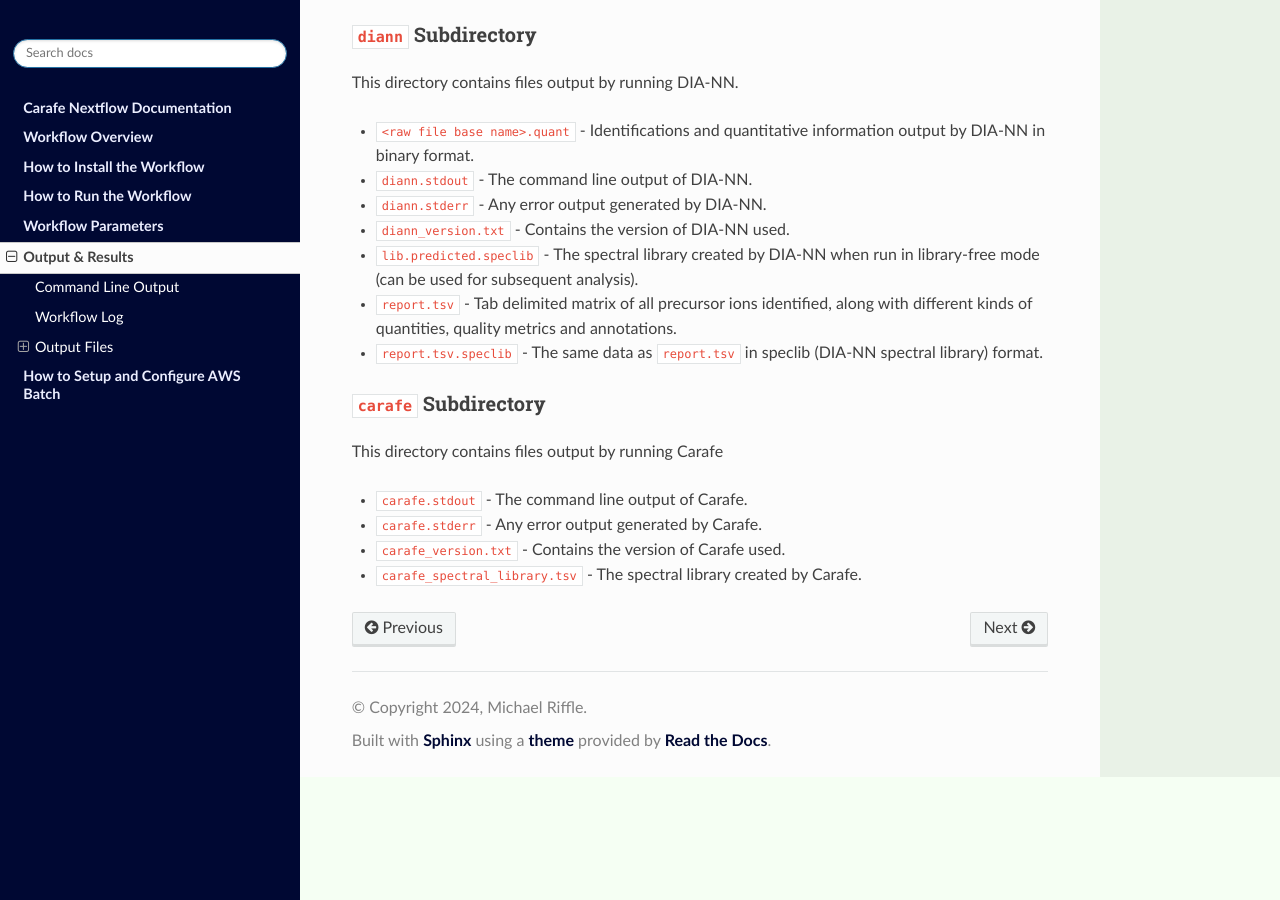
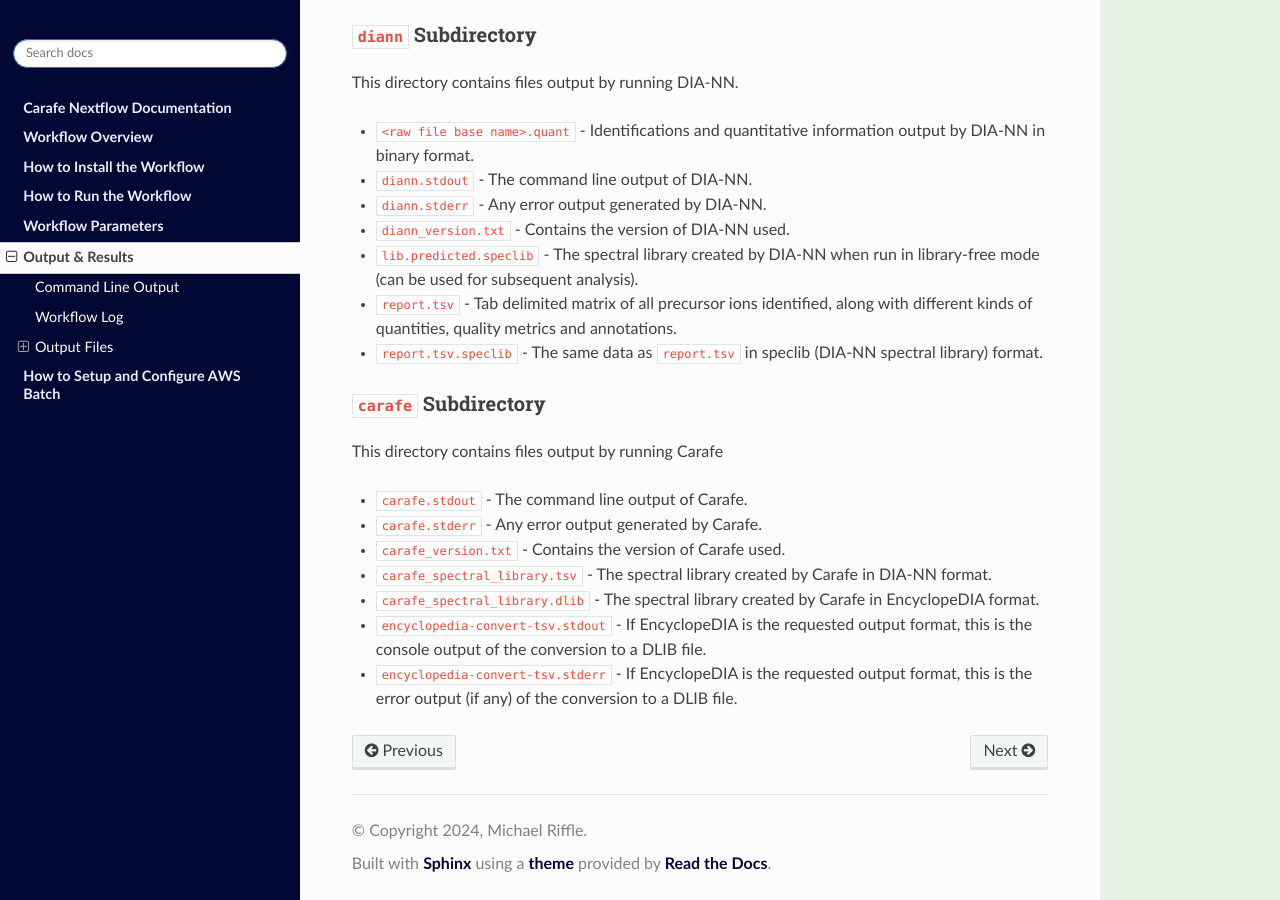
Before and after one commit to mriffle/nf-carafe-ai-ms, a Sphinx documentation site: the page built from docs/source/results.rst, in a window 1280 px wide and 900 px high, scrolled down 1332 px. Built offline with Sphinx 7.4.7 and the Read the Docs theme 2.0.0, drawn with Linux system fonts in a browser that asks for light colours.

Commit message:
docs: update output file list for encylopedia conversion

```diff
--- a/docs/source/results.rst
+++ b/docs/source/results.rst
@@ -70,4 +70,7 @@
 - ``carafe.stdout`` - The command line output of Carafe.
 - ``carafe.stderr`` - Any error output generated by Carafe.
 - ``carafe_version.txt`` - Contains the version of Carafe used.
-- ``carafe_spectral_library.tsv`` - The spectral library created by Carafe.
+- ``carafe_spectral_library.tsv`` - The spectral library created by Carafe in DIA-NN format.
+- ``carafe_spectral_library.dlib`` - The spectral library created by Carafe in EncyclopeDIA format.
+- ``encyclopedia-convert-tsv.stdout`` - If EncyclopeDIA is the requested output format, this is the console output of the conversion to a DLIB file.
+- ``encyclopedia-convert-tsv.stderr`` - If EncyclopeDIA is the requested output format, this is the error output (if any) of the conversion to a DLIB file.
```
